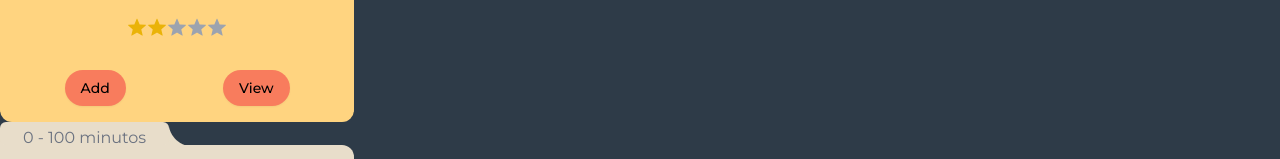
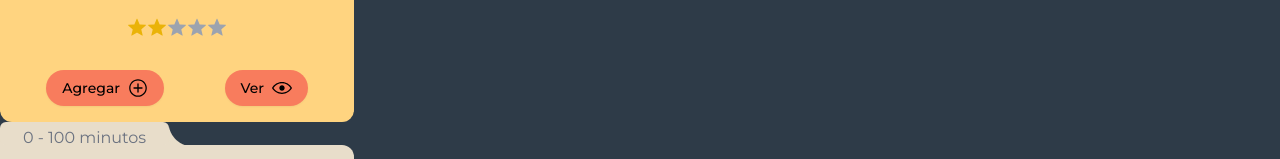
Before and after one commit to PRY20241061-Braco-Carrillo/PWA-P20241061, a Next.js app: page /es in a window 1280 px wide. Shown: the part 397-556 px from the top of the page. Built offline with nearby package versions, Linux system fonts and the light colour scheme.

Commit message:
feat: button template 60%

```diff
--- /dev/null
+++ b/components/common/menu-card/button/button-config.ts
@@ -0,0 +1,30 @@
+import { ButtonConfig, ButtonConfigRecord, ButtonsConfigSchema } from "./menu-button.types";
+
+
+
+const rauwButtonAddConfig: ButtonConfig = {
+    label: "Add",
+    ariaLabel: "Add",
+    ariaPressed: false,
+    ariaExpanded: false,
+    disabled: false,
+    icon: "AddIcon",
+    variant: "default",
+};
+
+const rawButtonViewConfig: ButtonConfig = {
+    label: "View",
+    ariaLabel: "View",
+    ariaPressed: false,
+    ariaExpanded: false,
+    disabled: false,
+    icon: "ViewIcon",
+    variant: "default",
+};
+
+const rawButtonConfig: ButtonConfigRecord = {
+    ADD: rauwButtonAddConfig,
+    VIEW: rawButtonViewConfig,
+};
+
+export const buttonConfig = ButtonsConfigSchema.parse(rawButtonConfig);
--- /dev/null
+++ b/components/common/menu-card/button/menu-button.types.ts
@@ -0,0 +1,36 @@
+import { z } from "zod";
+import {PlusCircledIcon, EyeOpenIcon, CubeIcon} from "@radix-ui/react-icons";
+
+export const IconComponents = {
+  AddIcon: PlusCircledIcon,
+  ViewIcon: EyeOpenIcon,
+  ArIcon: CubeIcon,
+};
+
+
+const IconNames = z.enum(Object.keys(IconComponents) as [string, ...string[]]);
+
+
+const ButtonVariant = z.enum([
+  "default", "secondary", "ghost",
+]);
+
+export const ButtonConfigSchema = z.object({
+  label: z.string(),
+  ariaLabel: z.string(),
+  ariaPressed: z.boolean(),
+  ariaExpanded: z.boolean(),
+  disabled: z.boolean().optional(),
+  icon: IconNames.optional(),
+  variant: ButtonVariant,
+});
+
+
+
+export const ButtonsConfigSchema = z.record(ButtonConfigSchema);
+
+export type ButtonConfig = z.infer<typeof ButtonConfigSchema>;
+export type ButtonsConfig = z.infer<typeof ButtonsConfigSchema>;
+
+export const ButtonConfigRecordSchema = z.record(ButtonConfigSchema);
+export type ButtonConfigRecord = z.infer<typeof ButtonConfigRecordSchema>;
--- /dev/null
+++ b/components/common/menu-card/button/menu-buttons.tsx
@@ -0,0 +1,41 @@
+import React from 'react';
+
+import { Button, buttonVariants } from '@/components/ui/button';
+import { buttonConfig } from './button-config';
+import { ButtonsConfig, IconComponents } from './menu-button.types';
+import { useTranslations } from 'next-intl';
+
+interface MenuButtonProps {
+    typeStyle: keyof ButtonsConfig;
+}
+
+const MenuButton: React.FC<MenuButtonProps> = ({ typeStyle }) => {
+    const t = useTranslations('MenuCard');
+
+    const label = t(`buttons.${typeStyle}.label`);
+    const ariaLabel = t(`buttons.${typeStyle}.ariaLabel`);
+
+    const config = buttonConfig[typeStyle];
+    if (!config) {
+        console.error(`No configuration found for button type: ${typeStyle}`);
+        return null;
+    }
+
+    const Icon = config.icon ? IconComponents[config.icon as keyof typeof IconComponents] : null;
+
+    return (
+        <Button
+          aria-label={ariaLabel}
+          aria-pressed={config.ariaPressed}
+          aria-expanded={config.ariaExpanded}
+          disabled={config.disabled}
+          variant={config.variant}
+          className={buttonVariants({ variant: config.variant })}
+        >
+            {label}
+          {Icon && <Icon className="ml-2 h-5 w-5" />}
+        </Button>
+    );
+};
+
+export default MenuButton;
--- a/components/common/menu-card/menu-card.tsx
+++ b/components/common/menu-card/menu-card.tsx
@@ -7,10 +7,12 @@ import { useTranslations } from 'next-intl';
 import { forwardRef } from "react";
 import { z } from "zod";
 import {
+  FooterButtonTypes,
   FooterButtonVariant,
   MenuCardPropsSchema
 } from "./menu-card.types";
 import "./styles.css";
+import MenuButton from "./button/menu-buttons";
 
 
 const menuCardVariants = cva([], {
@@ -118,15 +120,10 @@ const MenuCard = forwardRef<
 
         <div className=" flex justify-around w-full p-4">
           {footerButtons.map((button: FooterButtonVariant, index) => (
-            <Button
-              key={index}
-              className="menu-card__button"
-              aria-label={button.ariaLabel}
-              aria-pressed={button.ariaPressed}
-              aria-expanded={button.ariaExpanded}
-            >
-              {button.label || button.variant}
-            </Button>
+           <MenuButton
+           key={index}
+           typeStyle={button.type}
+         />
           ))}
         </div>
       </div>
--- a/components/common/menu-card/menu-card.types.ts
+++ b/components/common/menu-card/menu-card.types.ts
@@ -5,8 +5,8 @@ export type MenuVariantsType = z.infer<typeof MenuVariantsType>;
 
 const LabelType = z.enum(["DISCOUNT", "SIZE"]);
 
-const FooterButtonVariant = z.enum(["ADD", "AR", "VIEW", "CUSTOM"]);
-
+export const FooterButtonTypes = z.enum(["ADD", "AR", "VIEW", "CUSTOM"]);
+export type FooterButtonType = z.infer<typeof FooterButtonTypes>;
 
 const CurrencySchema = z.enum([
   "PEN",
@@ -84,11 +84,7 @@ const ClassificationSchema = z.object({
 });
 
 const FooterButtonVariantSchema = z.object({
-  variant: FooterButtonVariant,
-  label: z.string().optional(),
-  ariaLabel: z.string(),
-  ariaPressed: z.boolean(),
-  ariaExpanded: z.boolean(),
+  type: FooterButtonTypes,
 });
 
 export type FooterButtonVariant = z.infer<typeof FooterButtonVariantSchema>;
--- /dev/null
+++ b/components/ui/icon.tsx
@@ -0,0 +1,12 @@
+import { FC } from "react";
+import * as Icons from "@radix-ui/react-icons";
+
+interface IconProps {
+  name: keyof typeof Icons;
+  className?: string;
+}
+
+const Icon: FC<IconProps> = ({ name, className }) => {
+  const IconComponent = Icons[name];
+  return <IconComponent className={className} />;
+};
--- a/components/ui/image.tsx
+++ b/components/ui/image.tsx
@@ -11,10 +11,14 @@ const ImageWithFallback: React.FC<ImageWithFallbackProps> = ({
   src,
   fallbackSrc,
   alt,
+  className,
+  priority = false,
   ...rest
 }) => {
   const [imgSrc, setImgSrc] = useState<string | StaticImageData>(src as string);
   const handleError = () => setImgSrc(fallbackSrc);
+  const imageClassName = `relative block w-full h-auto ${className} rounded-br-xl rounded-bl-xl rounded-tl-xl rounded-tr-xl object-cover`;
+
 
   return (
     <div className="relative w-full h-0 pb-[56.25%]"> {}
@@ -22,9 +26,9 @@ const ImageWithFallback: React.FC<ImageWithFallbackProps> = ({
         {...rest}
         src={imgSrc}
         alt={alt}
-        layout="fill"
-        objectFit="cover"
-        className=" rounded-br-xl rounded-bl-xl rounded-tl-xl rounded-tr-xl"
+        fill
+        priority={priority}
+        className={imageClassName}
         onError={handleError}
       />
     </div>
--- a/messages/en.json
+++ b/messages/en.json
@@ -5,6 +5,20 @@
       "minutes": "minutes",
       "hours": "hours",
       "days": "days"
+    },
+    "buttons": {
+      "ADD": {
+        "label": "Add",
+        "ariaLabel": "Add button"
+      },
+      "VIEW": {
+        "label": "View",
+        "ariaLabel": "View button"
+      },
+      "AR": {
+        "label": "AR",
+        "ariaLabel": "AR button"
       }
     }
   }
+}
--- a/messages/es.json
+++ b/messages/es.json
@@ -5,6 +5,20 @@
       "minutes": "minutos",
       "hours": "horas",
       "days": "días"
+    },
+    "buttons": {
+      "ADD": {
+        "label": "Agregar",
+        "ariaLabel": "Botón de agregar"
+      },
+      "VIEW": {
+        "label": "Ver",
+        "ariaLabel": "Botón de ver"
+      },
+      "AR": {
+        "label": "Realidad aumentada",
+        "ariaLabel": "Botón de Realidad Aumentada"
       }
     }
   }
+}
--- a/src/app/[locale]/layout.tsx
+++ b/src/app/[locale]/layout.tsx
@@ -17,7 +17,7 @@ export default function RootLayout({
 }>) {
   return (
     <html lang="en" className="dark">
-      <body className={inter.className}>
+      <body cz-shortcut-listen="true" className={inter.className}>
       <ThemeProvider
             attribute="class"
             defaultTheme="system"
--- a/src/app/[locale]/page.tsx
+++ b/src/app/[locale]/page.tsx
@@ -49,18 +49,10 @@ export default function Home() {
     },
     footerButtons: [
       {
-        variant: "ADD",
-        label: "Add",
-        ariaLabel: "Aria label for Add button",
-        ariaPressed: true,
-        ariaExpanded: false,
+        type: "ADD",
       },
       {
-        variant: "VIEW",
-        label: "View",
-        ariaLabel: "Aria label for View button",
-        ariaPressed: false,
-        ariaExpanded: true,
+        type: "VIEW",
       },
     ],
     asChild: true,
@@ -107,18 +99,10 @@ export default function Home() {
     },
     footerButtons: [
       {
-        variant: "ADD",
-        label: "Add",
-        ariaLabel: "Aria label for Add button",
-        ariaPressed: true,
-        ariaExpanded: false,
+        type: "ADD",
       },
       {
-        variant: "VIEW",
-        label: "View",
-        ariaLabel: "Aria label for View button",
-        ariaPressed: false,
-        ariaExpanded: true,
+        type: "VIEW",
       },
     ],
     asChild: true,
@@ -166,18 +150,10 @@ export default function Home() {
     },
     footerButtons: [
       {
-        variant: "ADD",
-        label: "Add",
-        ariaLabel: "Aria label for Add button",
-        ariaPressed: true,
-        ariaExpanded: false,
+        type: "ADD",
       },
       {
-        variant: "VIEW",
-        label: "View",
-        ariaLabel: "Aria label for View button",
-        ariaPressed: false,
-        ariaExpanded: true,
+        type: "VIEW",
       },
     ],
     asChild: true,
@@ -224,18 +200,10 @@ export default function Home() {
     },
     footerButtons: [
       {
-        variant: "ADD",
-        label: "Add",
-        ariaLabel: "Aria label for Add button",
-        ariaPressed: true,
-        ariaExpanded: false,
+        type: "ADD",
       },
       {
-        variant: "VIEW",
-        label: "View",
-        ariaLabel: "Aria label for View button",
-        ariaPressed: false,
-        ariaExpanded: true,
+        type: "VIEW",
       },
     ],
     asChild: true,
```
Lines whose indentation alone changed are shown as unchanged.
